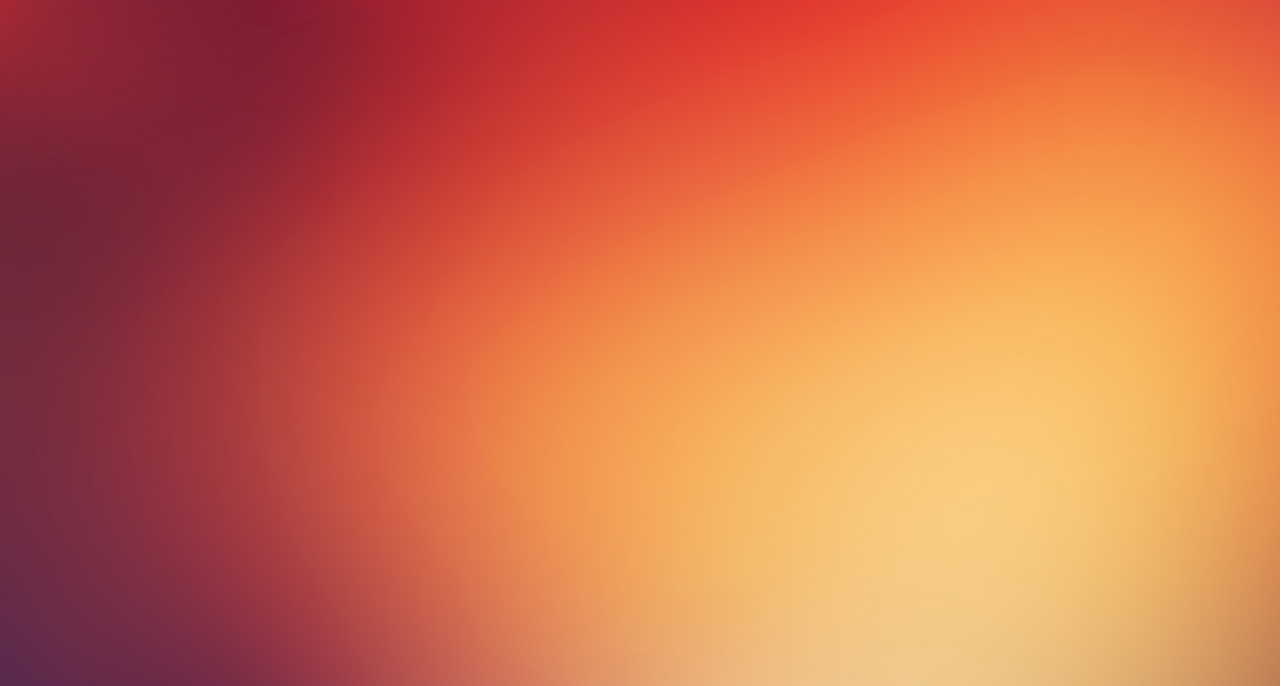
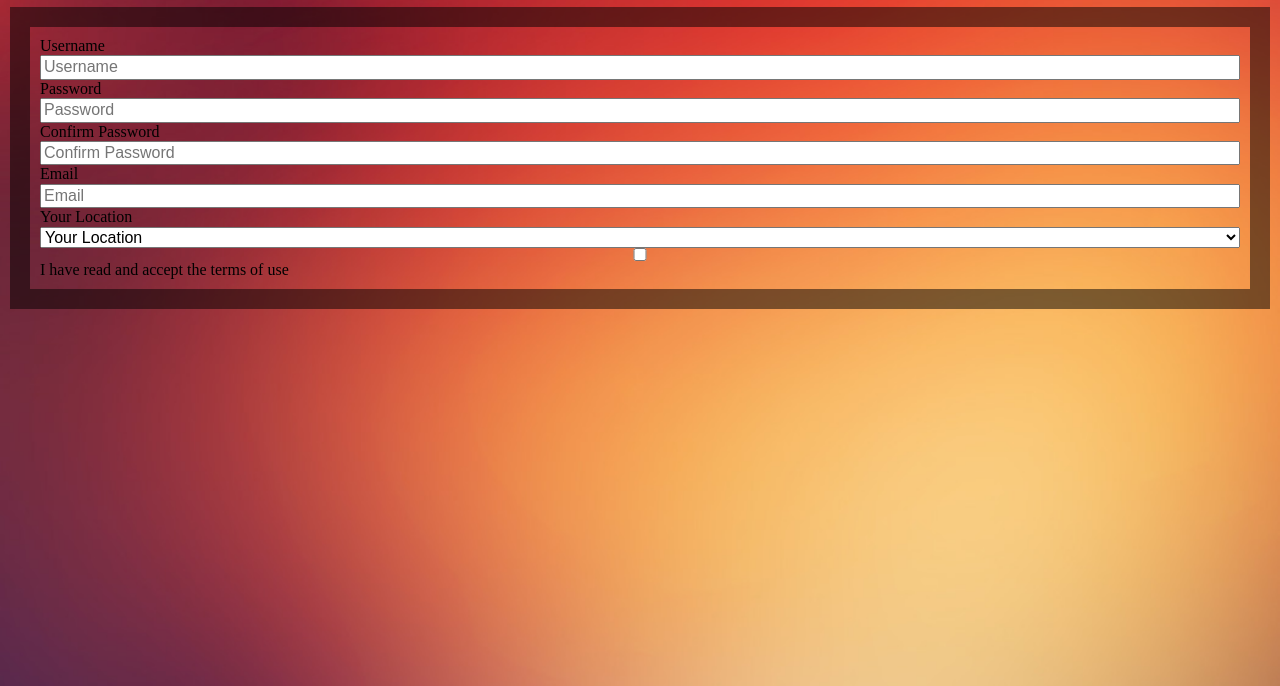
Before and after one commit to ksurtel/Weekly-WebDev-Challenge, a website: page 01/index.html in a window 1280 px wide. Shown: the part 114-800 px from the top of the page. Drawn offline with Linux system fonts and the light colour scheme.

Commit message:
Outline of the first form done. Needs more work with styling and functionality

```diff
--- a/01/index.html
+++ b/01/index.html
@@ -11,5 +11,27 @@
     <header>
         <img src="1-assets/top-logo.png" alt="Header Logo">
     </header>
+    <main>
+        <form class="register">
+            <label for="register__name">Username</label>
+            <input type="text" name="username" id="register__name" placeholder="Username">
+            <label for="register__password">Password</label>
+            <input type="password" name="password" id="register__password" placeholder="Password">
+            <label for="register__password_confirm">Confirm Password</label>
+            <input type="password" name="password-confim" id="register__password_confirm" placeholder="Confirm Password">
+            <label for="register__email">Email</label>
+            <input type="email" name="email" id="register__email" placeholder="Email">
+            <label for="register__location">Your Location</label>
+            <select name="location" id="register__location" placeholder="Your Location">
+                <option value="placeholder-location">Your Location</option>
+                <option value="poland">Poland</option>
+                <option value="germany">Germany</option>
+                <option value="france">France</option>
+                <option value="spain">Spain</option>
+            </select>
+            <input type="checkbox" id="register__checkbox">
+            <label for="register__checkbox">I have read and accept the terms of use</label>
+        </form>
+    </main>
 </body>
 </html>
--- a/01/scss/style.scss
+++ b/01/scss/style.scss
@@ -11,3 +11,10 @@
     opacity: 0.5;
     max-width: 100vw;
 }
+.register {
+    display: flex;
+    flex-direction: column;
+    padding: 10px;
+    margin: 10px;
+    border: 20px solid rgba(0, 0, 0, 0.5);
+}
```
Also changed, not shown: 01/css/style.css.
